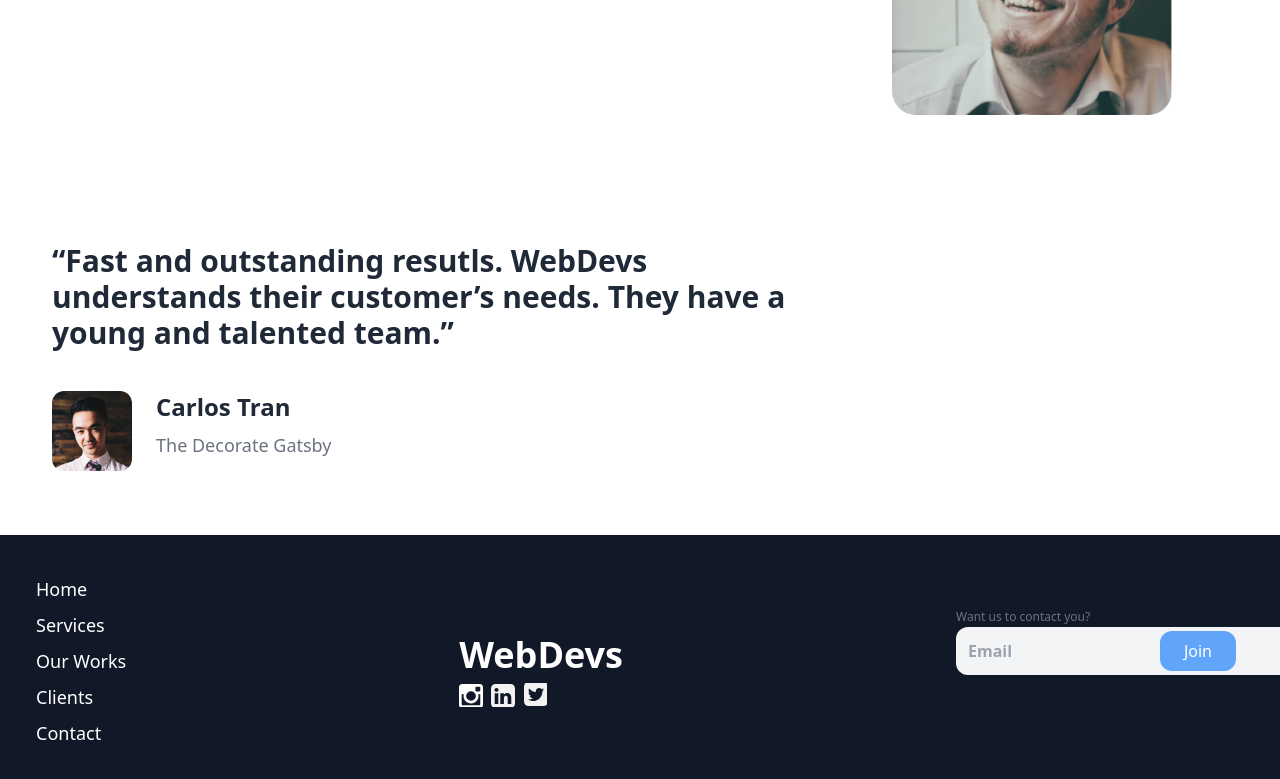
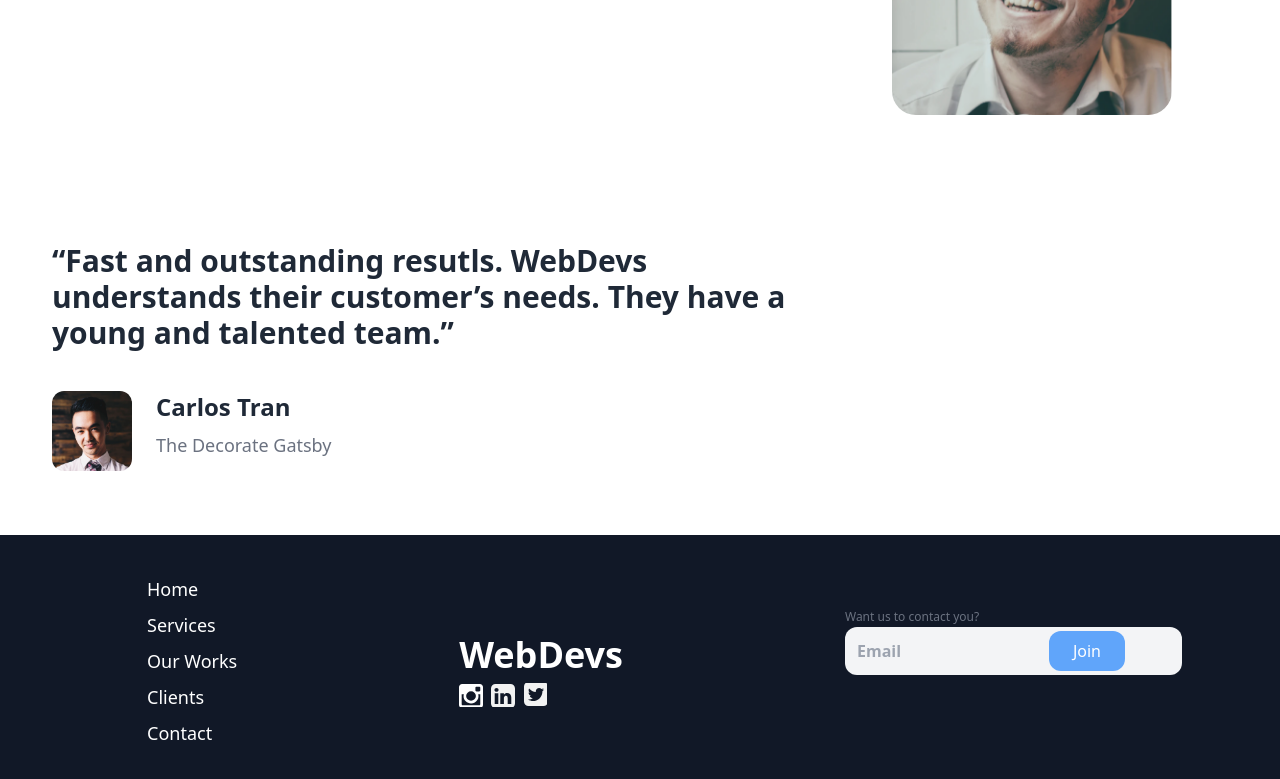
Before and after one commit to IamKosarev/WebDevs-homepage, a website: page public/index.html in a window 1280 px wide. Shown: the part 3918-4697 px from the top of the page. Drawn offline with Linux system fonts and the light colour scheme.

Commit message:
Fixed footer layout. Purged tailwind.css file

```diff
--- a/public/index.html
+++ b/public/index.html
@@ -293,7 +293,7 @@
       </div>
     </div>
 
-    <footer class="bg-gray-900 text-white p-9 md:flex md:justify-between">
+    <footer class="bg-gray-900 text-white p-9 md:flex md:justify-around">
       <div class="text-lg">
         <a class="block leading-9" href="#">Home</a>
         <a class="block leading-9" href="#">Services</a>
@@ -332,7 +332,6 @@
             >
               Join
             </button>
-
         </form>
       </div>
     </footer>
```
Also changed, not shown: public/build/tailwind.css.
